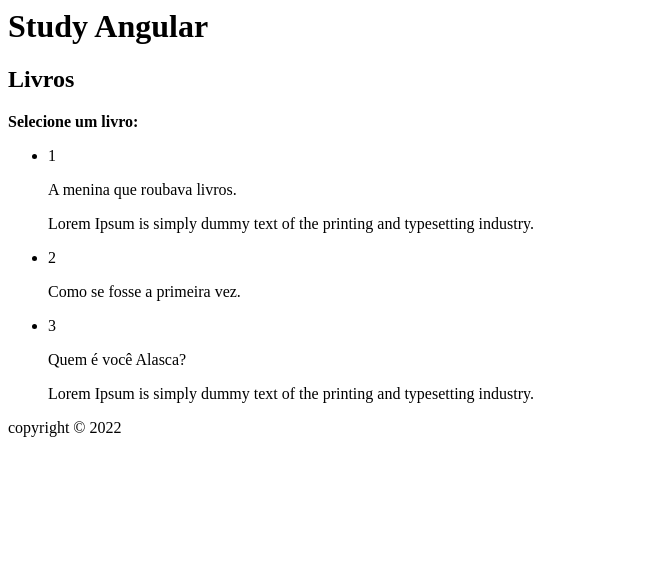
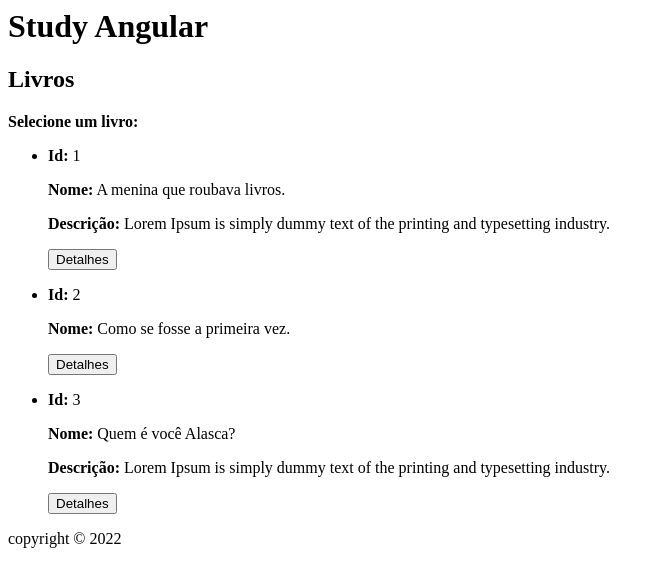
Before and after one commit to MaduFernandes/angular-study, an Angular app: page / in a window 1280 px wide. Shown: the top 586 px of the page, without its empty margins (0-664 px from the left). Built offline with nearby package versions, Linux system fonts and the light colour scheme.

Commit message:
2 files modified

```diff
--- a/package.json
+++ b/package.json
@@ -14,7 +14,6 @@
     "add": "2.0.6",
     "core-js": "3.21.1",
     "https:": "*",
-    "null": "2.0.0",
     "rxjs": "7.5.4",
     "scss-scaffold": "0.0.5",
     "tslib": "2.3.1",
--- a/src/app/components/livros/livros.component.html
+++ b/src/app/components/livros/livros.component.html
@@ -5,11 +5,12 @@
     <strong>Selecione um livro:</strong>
     <ul>
       <li *ngFor="let livro of livros">
-        <p>{{ livro.id }}</p>
-        <p>{{ livro.nome }}</p>
+        <p><strong>Id:</strong> {{ livro.id }}</p>
+        <p><strong>Nome:</strong> {{ livro.nome }}</p>
         <p *ngIf="livro.descriptions">
-          {{ livro.descriptions }}
+          <strong>Descrição:</strong> {{ livro.descriptions }}
         </p>
+        <button type="button">Detalhes</button>
       </li>
     </ul>
   </div>
```
